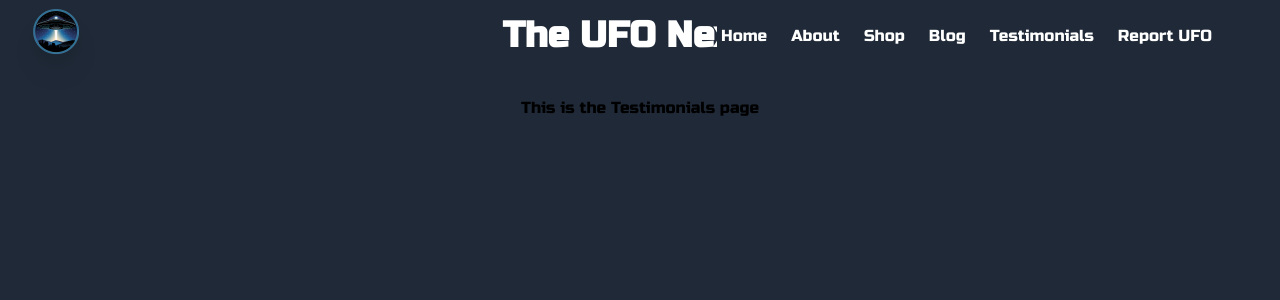
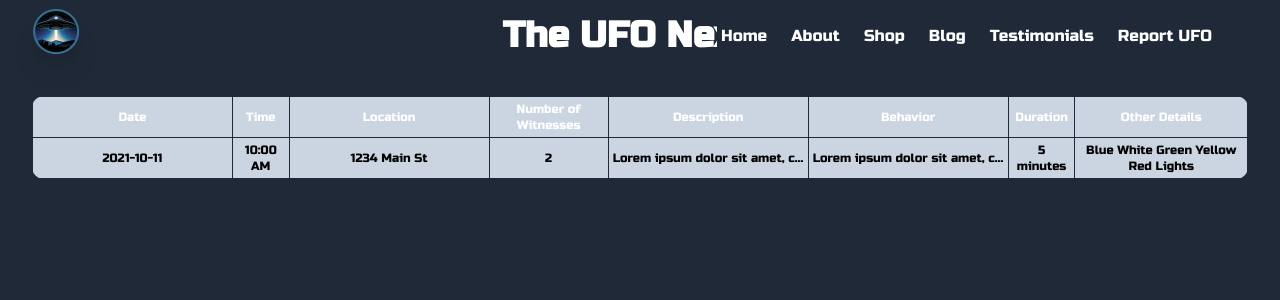
Before and after one commit to zackzellto/TheUFONexus, a React (Vite) app in the folder app/frontend/: page /testimonials in a window 1280 px wide. Shown: the top 300 px of the page. Built offline with nearby package versions, Linux system fonts and the light colour scheme.

Commit message:
building out testimonial table

```diff
--- /dev/null
+++ b/app/frontend/src/components/tables/TestimonialsTable.tsx
@@ -0,0 +1,57 @@
+import React from "react";
+
+interface TableProps {
+  headers: string[];
+  rows: string[][];
+}
+
+const TestimonialTable: React.FC<TableProps> = ({ headers, rows }) => {
+  return (
+    <div className="flex justify-center overflow-x-auto">
+      <table className="mx-auto min-w-fit rounded-xl bg-slate-300 text-xs">
+        <thead>
+          <tr>
+            {headers.map((header, index) => (
+              <th
+                key={index}
+                className={`border border-gray-800 p-1 font-normal text-white ${
+                  header === "Date" || header === "Location"
+                    ? "min-w-[200px]"
+                    : ""
+                }`}
+              >
+                {header}
+              </th>
+            ))}
+          </tr>
+        </thead>
+        <tbody className="font-normal break-words">
+          {rows.map((row, rowIndex) => (
+            <tr key={rowIndex}>
+              {row.map((cell, cellIndex) => (
+                <td
+                  key={cellIndex}
+                  className={`border border-gray-800 p-1 ${
+                    headers[cellIndex] === "Date" ||
+                    headers[cellIndex] === "Location"
+                      ? "min-w-[200px]"
+                      : ""
+                  } ${
+                    headers[cellIndex] === "Description" ||
+                    headers[cellIndex] === "Behavior"
+                      ? "truncate max-w-[200px]"
+                      : ""
+                  }`}
+                >
+                  {cell}
+                </td>
+              ))}
+            </tr>
+          ))}
+        </tbody>
+      </table>
+    </div>
+  );
+};
+
+export default TestimonialTable;
--- a/app/frontend/src/views/ShopPage.tsx
+++ b/app/frontend/src/views/ShopPage.tsx
@@ -2,8 +2,8 @@ import React from "react";
 
 const ShopPage: React.FC = () => {
   return (
-    <div className="text-center">
-      <h1>This is the shop page</h1>
+    <div className="text-center items-center justify-center">
+      <div className="text-4xl">Shop</div>
     </div>
   );
 };
--- a/app/frontend/src/views/TestimonialsPage.tsx
+++ b/app/frontend/src/views/TestimonialsPage.tsx
@@ -1,9 +1,33 @@
 import React from "react";
+import TestimonialTable from "../components/tables/TestimonialsTable";
 
 const TestimonialsPage: React.FC = () => {
   return (
-    <div className="text-center">
-      <h1>This is the Testimonials page</h1>
+    <div className="text-center items-center justify-center">
+      <TestimonialTable
+        headers={[
+          "Date",
+          "Time",
+          "Location",
+          "Number of Witnesses",
+          "Description",
+          "Behavior",
+          "Duration",
+          "Other Details",
+        ]}
+        rows={[
+          [
+            "2021-10-11",
+            "10:00 AM",
+            "1234 Main St",
+            "2",
+            "Lorem ipsum dolor sit amet, consectetur adipiscing elit. Donec sed turpis id nisi aliquet venenatis. Nullam sit amet eros quis leo consequat aliquet. Nulla facilisi. Donec auctor, velit eu ultricies ultricies, lorem augue tempor nunc, ut ullamcorper enim nisl nec nisl. ",
+            "Lorem ipsum dolor sit amet, consectetur adipiscing elit. Donec sed turpis id nisi aliquet venenatis. Nullam sit amet eros quis leo consequat aliquet. Nulla facilisi. Donec auctor, velit eu ultricies ultricies, lorem augue tempor nunc, ut ullamcorper enim nisl nec nisl. ",
+            "5 minutes",
+            "Blue White Green Yellow Red Lights",
+          ],
+        ]}
+      />
     </div>
   );
 };
```
